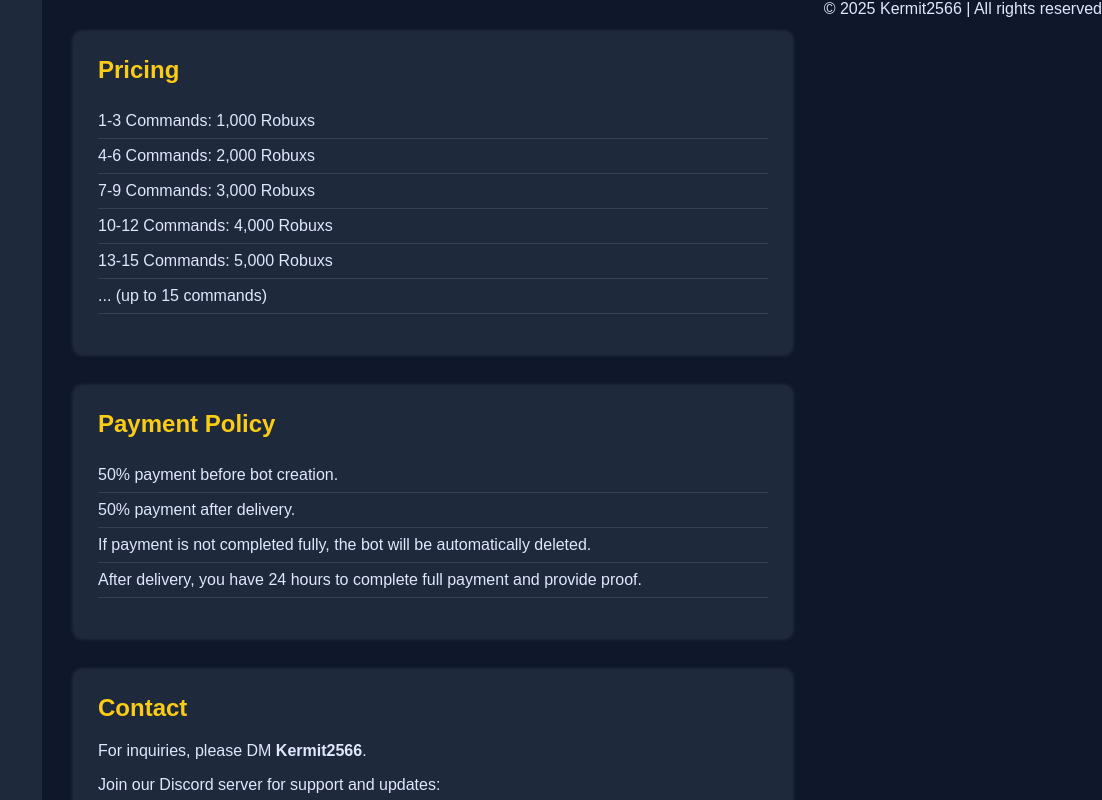
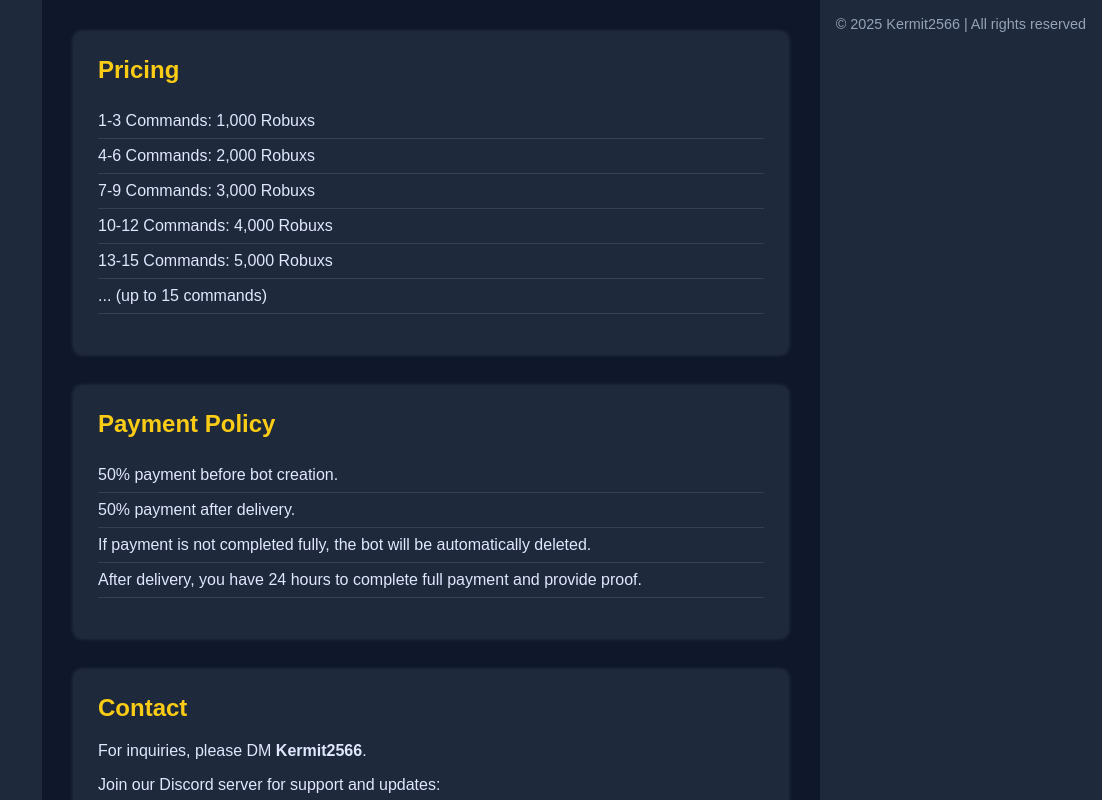
Before and after one commit to Kermit2566/gvrp-bot-site, a plain HTML site: page index.html in a window 1280 px wide. Shown: the top 800 px of the page, 178-1280 px from the left. Drawn offline with Linux system fonts and the light colour scheme.

Commit message:
Update index.html

```diff
--- a/index.html
+++ b/index.html
@@ -139,8 +139,8 @@
 </body>
 </html>
 
-  <footer>
+ <!-- Footer -->
+  <footer style="text-align: center; padding: 1rem; background-color: #1e293b; color: #94a3b8; font-size: 0.9rem;">
     &copy; 2025 Kermit2566 | All rights reserved
   </footer>
 </body>
-</html>
```
